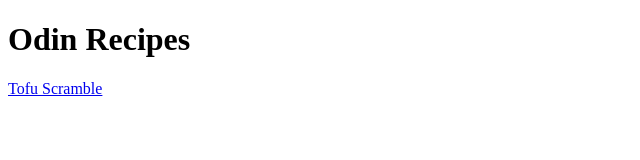
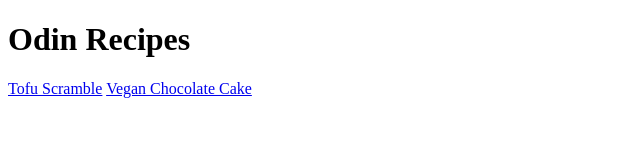
Before and after one commit to biggersmatt/odin-recipes, a plain HTML site: page index.html in a window 1280 px wide. Shown: the whole page, without its empty margins (0-640 px from the left). Drawn offline with Linux system fonts and the light colour scheme.

Commit message:
Adds image for vegan chocolate cake

```diff
--- a/index.html
+++ b/index.html
@@ -9,5 +9,7 @@
 <body>
   <h1>Odin Recipes</h1>
   <a href="recipes/tofuscramble.html">Tofu Scramble</a>
+  <a href="recipes/veganchocolatecake.html">Vegan Chocolate Cake</a>
+  <!-- <a href="recipes/tofuscramble.html">Tofu Scramble</a> -->
 </body>
 </html>
```
Also changed, not shown: vegan-chocolate-cake.jpg (added).
